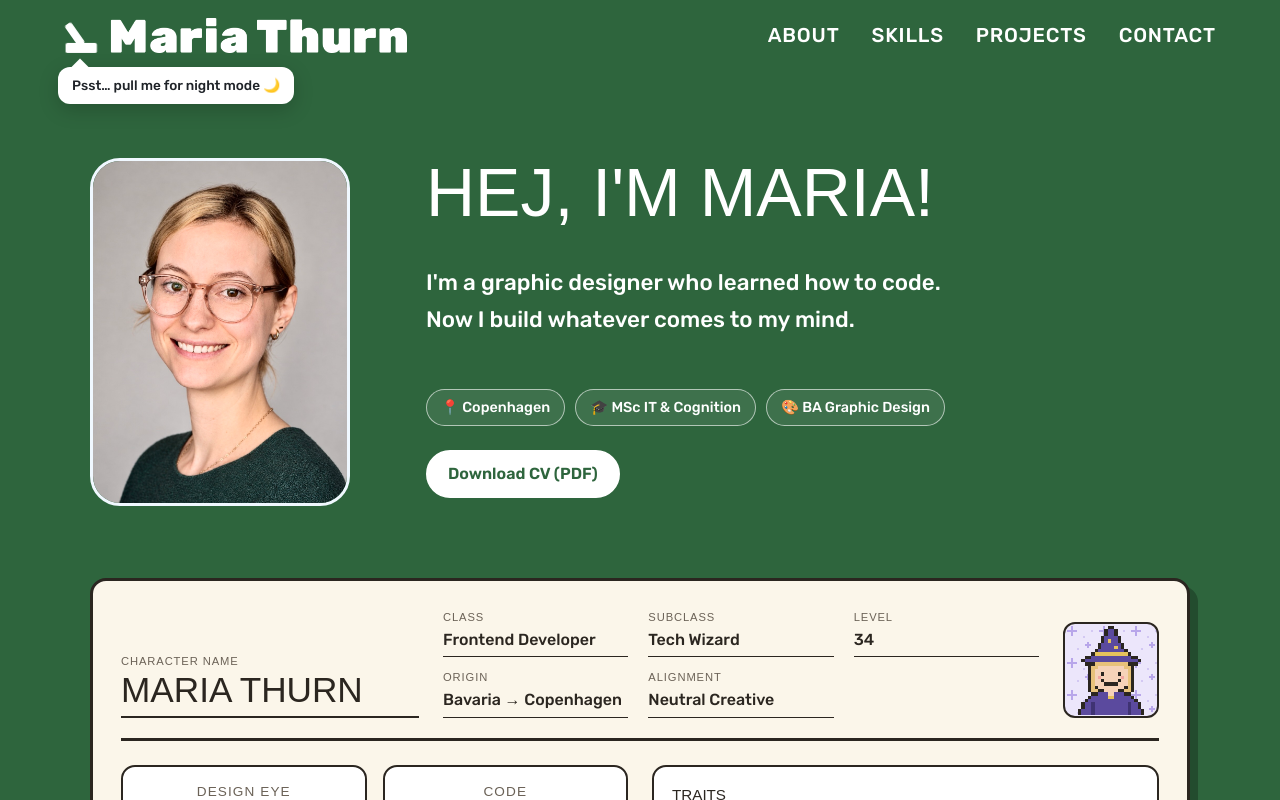
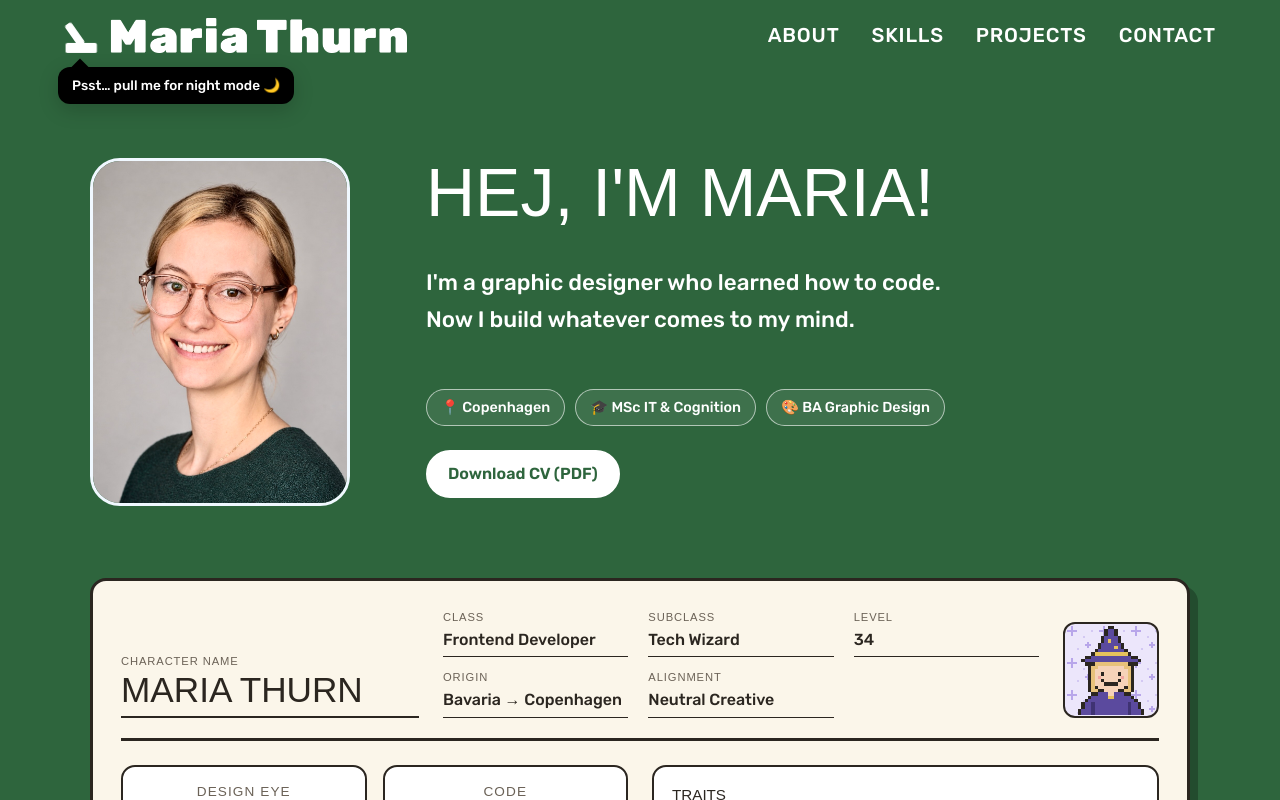
Before and after one commit to mariathurn/portfolio-website, a React (Vite) app: page / in a window 1280 px wide. Shown: the top 800 px of the page. Built offline with nearby package versions, Linux system fonts and the light colour scheme; a web font is replaced by a local one.

Commit message:
Make lever hint bubble black
Co-Authored-By: Claude Opus 5.5 <noreply@anthropic.com>

```diff
--- a/src/styles/Navbar.css
+++ b/src/styles/Navbar.css
@@ -109,8 +109,8 @@
   left: -6px;
   padding: 8px 14px;
   border-radius: 12px;
-  background-color: var(--color-white);
-  color: var(--color-text);
+  background-color: #000;
+  color: var(--color-white);
   box-shadow: var(--shadow-card);
   font-size: 0.85rem;
   font-weight: 500;
```
